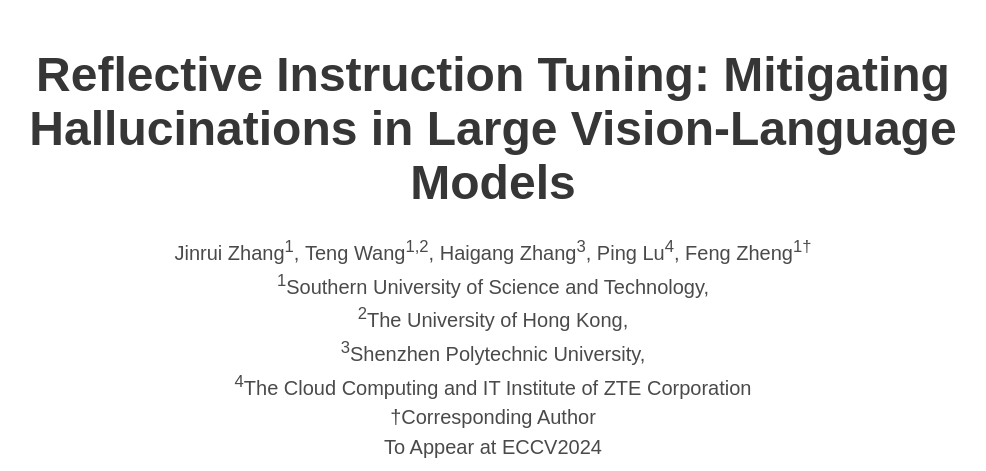
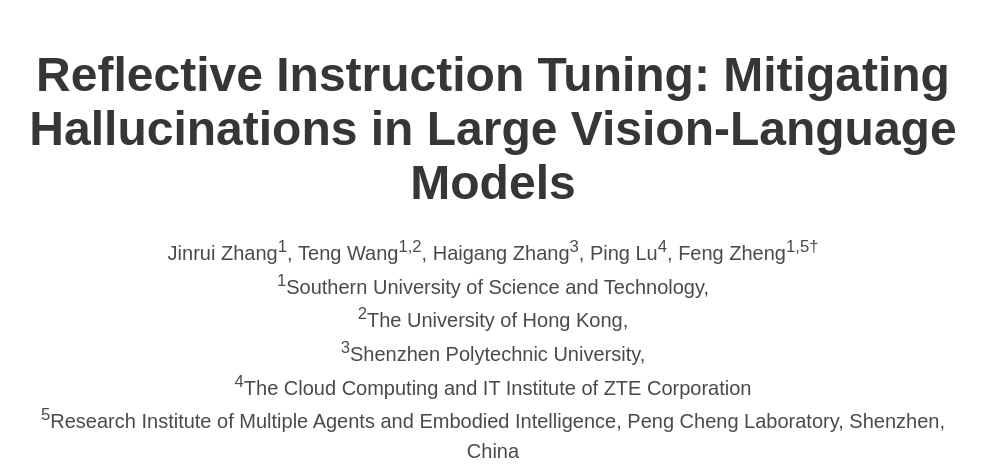
Before and after one commit to zjr2000/projects, a plain HTML site: page reverie/index.html in a window 1280 px wide. Shown: the top 471 px of the page, without its empty margins (147-1133 px from the left). Drawn offline with nearby package versions, Linux system fonts and the light colour scheme; some icons are missing; a web font is replaced by a local one.

Commit message:
Update project page

```diff
--- a/reverie/index.html
+++ b/reverie/index.html
@@ -60,7 +60,7 @@
               <span class="author-block">Teng Wang<sup>1,2</sup>,</span>
               <span class="author-block">Haigang Zhang<sup>3</sup>,</span>
               <span class="author-block">Ping Lu<sup>4</sup>,</span>
-              <span class="author-block">Feng Zheng<sup>1</sup><sup>†</sup></span>
+              <span class="author-block">Feng Zheng<sup>1,5</sup><sup>†</sup></span>
             </div>
 
             <div class="is-size-5 publication-authors">
@@ -71,6 +71,8 @@
               <span class="author-block"><sup>3</sup>Shenzhen Polytechnic University,</span>
               <br>
               <span class="author-block"><sup>4</sup>The Cloud Computing and IT Institute of ZTE Corporation</span>
+              <br>
+              <span class="author-block"><sup>5</sup>Research Institute of Multiple Agents and Embodied Intelligence, Peng Cheng Laboratory, Shenzhen, China</span>
             </div>
 
             <div class="is-size-5 publication-authors">
```
